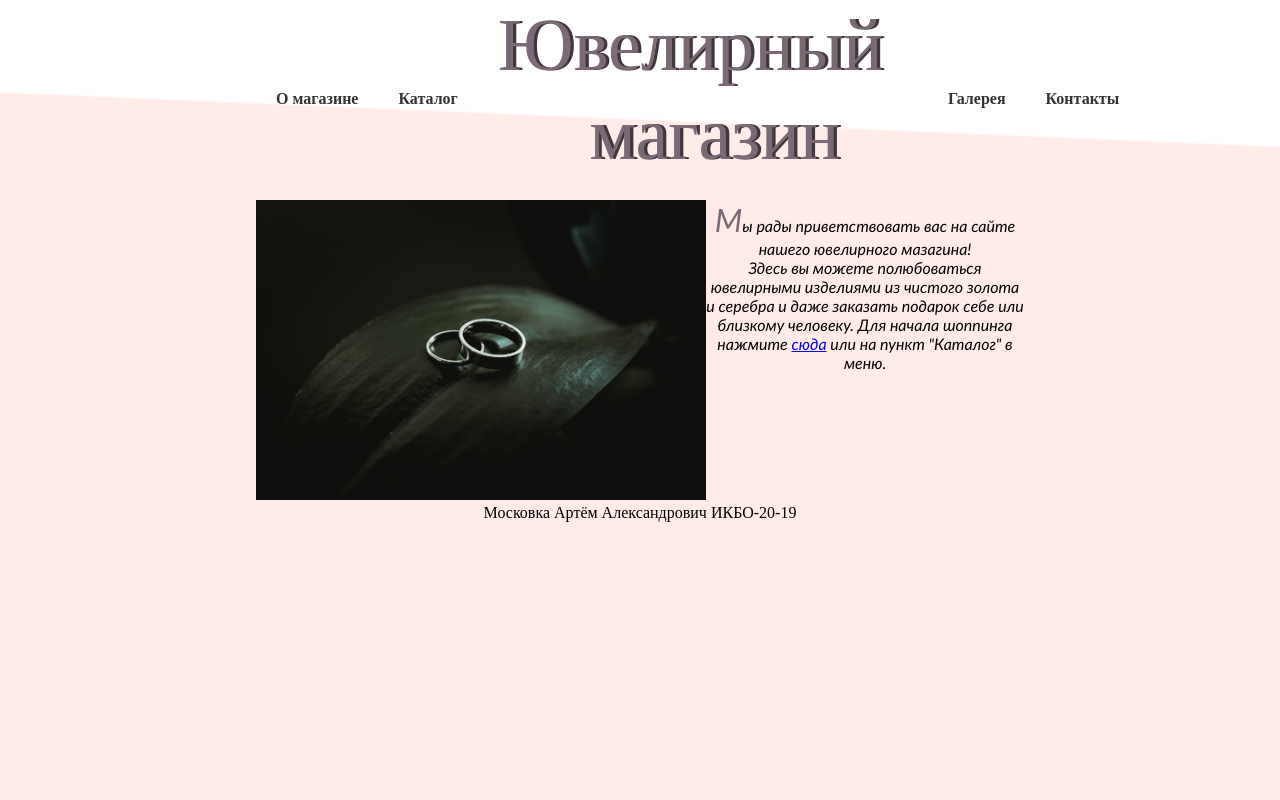
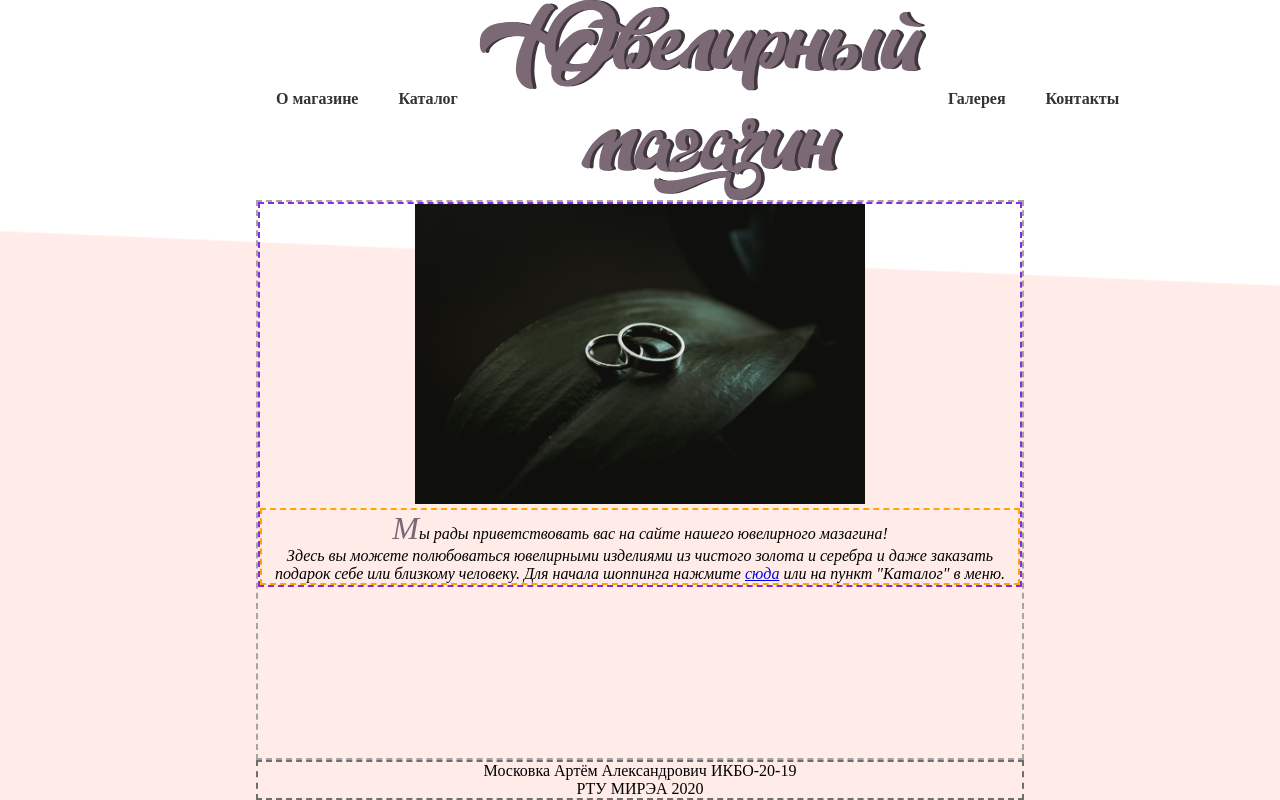
Before and after one commit to Artjxm/MyFirstSite, a website: page Finals - Course Project/index.html in a window 1280 px wide. Drawn offline with nearby package versions, Linux system fonts and the light colour scheme.

Commit message:
i can do it

```diff
--- a/Finals - Course Project/Scripts.js
+++ b/Finals - Course Project/Scripts.js
@@ -0,0 +1 @@
+/*Данный файл содержит все скрипты на сайтах*/
--- /dev/null
+++ b/Finals - Course Project/catalogue-style.css
@@ -0,0 +1,2 @@
+/*Данный файл содержит все необходимое для оформления
+внутреннего блока страницы page-catalogue*/
--- /dev/null
+++ b/Finals - Course Project/gallery-style.css
@@ -0,0 +1 @@
+/*Данный файл содержит в себе оформление страницы page-gallery*/
--- /dev/null
+++ b/Finals - Course Project/index-style.css
@@ -0,0 +1,17 @@
+/*Данный файл содержит оформление страницы index(page-about)*/
+.firstLetter {
+  color: #7c6976;
+  font-size: 2em;
+}
+
+.content-about {
+  /*display: inline-flex;*/
+  border: 2px dashed blueviolet;
+}
+
+.about-article {
+  font-family: Bahnschrift, serif;
+  font-style: oblique;
+  border: 2px dashed orange;
+
+}
--- a/Finals - Course Project/index.html
+++ b/Finals - Course Project/index.html
@@ -3,8 +3,10 @@
 <head>
   <meta charset="UTF-8">
   <title>Ювелирный магазин</title>
-<!-- Подключаем внешние файлы стилей и скриптов -->
-  <link rel="stylesheet" href="main%20page%20style.css" type="text/css">
+<!-- Подключаем внешние файлы стилей, иконок и скриптов -->
+  <link rel="stylesheet" href="skeleton-style.css" type="text/css">
+  <link rel="stylesheet" href="index-style.css" type="text/css">
+
   <link rel="shortcut icon" href="src/favicon/favicon.ico" type="image/png">
   <link rel="icon" type="image/png" sizes="32x32" href="src/favicon/favicon-32x32.png">
   <link rel="icon" type="image/png" sizes="16x16" href="src/favicon/favicon-16x16.png">
@@ -12,50 +14,41 @@
   <script src="https://code.jquery.com/jquery-2.1.0.js"></script>
 </head>
 <body>
-<!--
-ПЛАН:
-Шапка с меню и ссылочной картинкой на главную страницу
-ассортимент
--страницы каждого товара
-футер с ссылками
--->
-<div class="container">
-  <div class="center-side">
-    <header>
-      <nav class="header-nav">
+<!-- Данная страница отображает описание интернет-магазина -->
+
+<div class="navigation">
   <ul class="menu-list">
     <li><a href="index.html">О магазине</a></li>
     <li><a href="page-catalogue.html">Каталог</a></li>
     <li><div  class="link-logo">
-            <object data="src/nicerLogo.svg" width="450px" height="200px">broke</object>
+      <object data="src/nicerLogo2.svg" width="450px" height="200px">broke</object>
     </div></li>
     <li><a href="page-gallery.html">Галерея</a></li>
     <li><a href="#footer">Контакты</a></li>
   </ul>
-      </nav>
-    </header>
+</div>
 
-    <main>
-      <div class="main-about">
-        <div class="main-image">
+<div class="wrapper content">
+      <div class="content-about">
+        <div class="about-image">
           <img src="src/ringsOnLeaf.jpg" alt="ring on leaf"  style="width: 450px">
         </div>
-        <article class="main-article">
+        <article class="about-article">
           <p>
             <span class="firstLetter">
             М</span>ы рады приветствовать вас на сайте нашего ювелирного мазагина!
-            <br>Здесь вы можете полюбоваться ювелирными изделиями из чистого золота и серебра и даже заказать подарок себе или близкому человеку.
-          Для начала шоппинга нажмите <a href="page-catalogue.html">сюда</a> или на пункт "Каталог" в меню.</p>
+            <br>Здесь вы можете полюбоваться ювелирными изделиями из чистого золота
+            и серебра и даже заказать подарок себе или близкому человеку.
+          Для начала шоппинга нажмите <a href="page-catalogue.html">сюда</a>
+            или на пункт "Каталог" в меню.</p>
         </article>
-      </div>
-    </main>
-
-    <footer>
-      <div id="footer"><p>Московка Артём Александрович ИКБО-20-19</p></div>
-    </footer>
       </div>
 </div>
 
 
+<div id="footer"><p>Московка Артём Александрович
+  ИКБО-20-19<br>РТУ МИРЭА 2020</p>
+</div>
+
 </body>
 </html>
--- a/Finals - Course Project/main page style.css
+++ /dev/null
@@ -1,64 +0,0 @@
-* { /* Подчищаем отсупы и поля */
-  margin: 0;
-  padding: 0;
-  scroll-behavior: smooth;
-}
-
-body {
-  background: url("src/backgruuund.png") center no-repeat;
-}
-
-.center-side {
-  width: 60%;
-  margin: auto;
-  text-align: center; /* центрируем всЁ */
-}
-
-.menu-list {
-  list-style-type: none; /* Убираем маркеры */
-  display: inline-flex; /* горизонтальное расположение элементов */
-}
-
-.menu-list a {
-  text-decoration: none; /* убираем подчеркивание ссылок */
-  padding: 90px 20px;
-  font-weight: bold;
-  display: block;
-  color: #333333;
-  white-space: nowrap;
-  font-family: Bahnschrift, serif;
-}
-
-.menu-list .link-logo {
-  padding: 0; /* Избавляемся от рамок вокруг изображения */
-  height: 200px; /* фиксированная высота */
-}
-
-.menu-list a:hover {
-  background-color: #f1d7d7;
-  opacity:  55%;
-}
-
-.main-about {
-  top:220px; /*это важно*/
-
-}
-
-#footer {
-  bottom: 5px; /*это тоже важно*/
-
-}
-
-.firstLetter {
-  color: #7c6976;
-  font-size: 2em;
-}
-
-.main-about {
-  display: inline-flex;
-}
-
-.main-article {
-  font-family: Bahnschrift, Calibri, Consolas, sans-serif;
-  font-style: oblique;
-}
--- /dev/null
+++ b/Finals - Course Project/skeleton-style.css
@@ -0,0 +1,65 @@
+/*Данный файл содержит в себе всё необходимое для внешней структуры документа,
+ его заднего фона, шапки, футера, внешних блоков и их расположения*/
+
+* { /* Подчищаем отсупы и поля */
+  margin: 0;
+  padding: 0;
+  scroll-behavior: smooth; /*Плавная прокрутка к якорю*/
+  transition: .3s linear; /*Более плавный и переход при масштабировании*/
+}
+
+html, body {
+  height: 100%; /*Важно для отображения футера*/
+}
+
+body {
+  background: #888888;
+  background: url("src/backgruuund.png") center no-repeat; /*Фон*/
+  width: 60%;
+  margin: auto;
+  text-align: center; /* Центрируем текст страницы */
+
+  display: flex;
+  flex-direction: column;
+}
+
+.menu-list {
+  list-style-type: none; /* Убираем маркеры */
+  display: inline-flex; /* Горизонтальное расположение элементов */
+}
+
+.menu-list a {
+  text-decoration: none; /* Убираем подчеркивание ссылок */
+  padding: 90px 20px;
+  font-weight: bold;
+  display: block;
+  color: #333333;
+  white-space: nowrap;
+  font-family: Bahnschrift, serif;
+}
+
+.menu-list .link-logo {
+  padding: 0; /* Избавляемся от рамок вокруг изображения */
+  height: 200px; /* Фиксированная высота */
+}
+
+.menu-list a:hover {
+  background-color: #f1d7d7;
+  opacity:  55%;
+}
+
+.content {
+  flex: 1 0 auto;
+}
+
+#footer {
+  flex-shrink: 0;
+}
+
+.content {
+  border: 2px dashed #a4a4a4;
+}
+
+#footer {
+  border: 2px dashed #6e6e6e;
+}
```
Also changed, not shown: Finals - Course Project/page-catalogue.html (+5 -2 lines), Finals - Course Project/page-gallery.html (+4 -2 lines), Finals - Course Project/proto.html (added, +43 -0 lines), Finals - Course Project/src/nicerLogo2.svg (added). Lines whose indentation alone changed are shown as unchanged.
